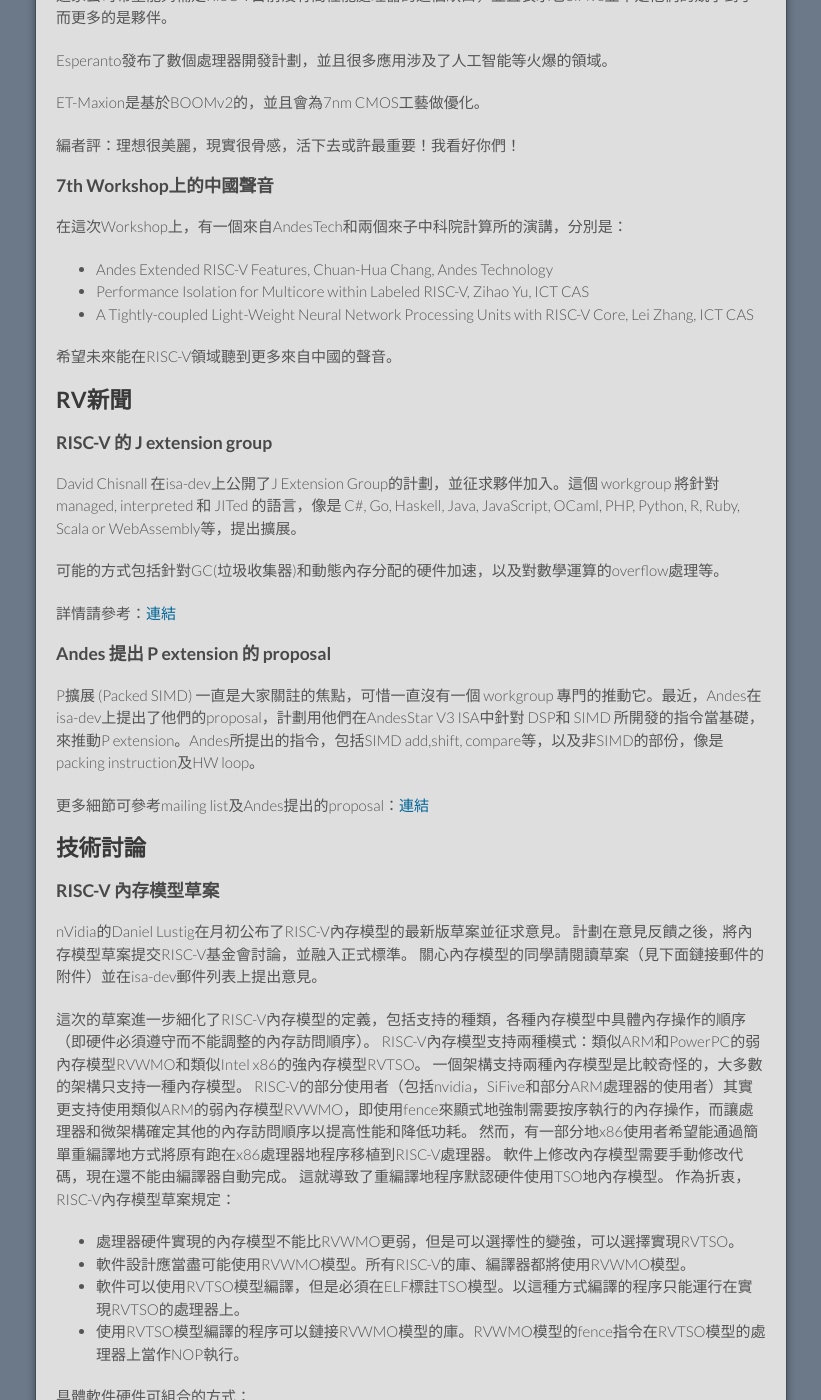
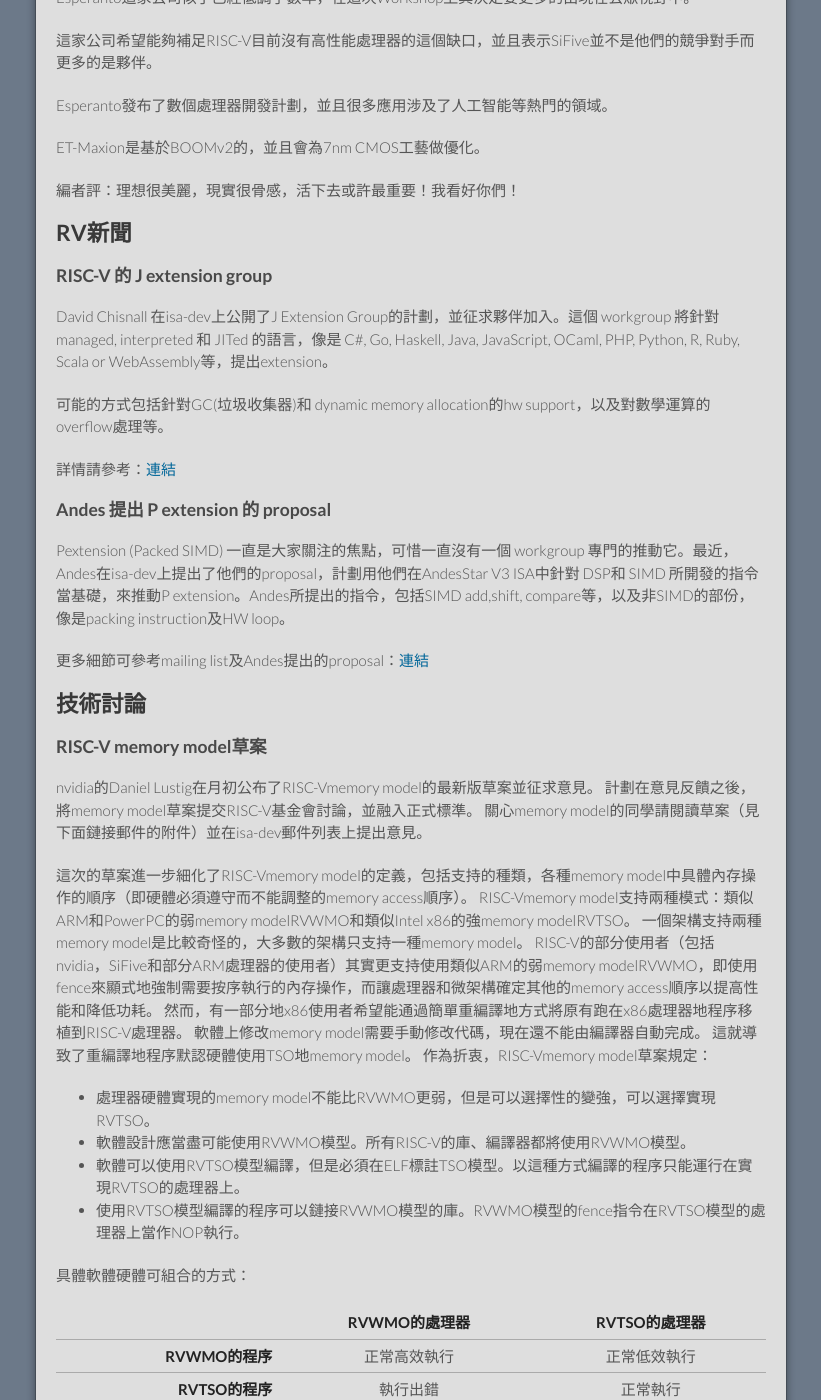
Before and after one commit to cnrv/home, a Jekyll site: the page built from bi-week-rpts/2017-12-07.tc.md, in a window 1280 px wide and 1400 px high, scrolled down 2526 px. Shown: the whole window, without its empty margins (229-1050 px from the left). Built offline with Jekyll 4.4.1, drawn with Linux system fonts in a browser that asks for light colours; Markdown is read by kramdown in place of the engine named in the settings; comment, search, counter and statistics services are not loaded; our own code applies the rules of GitHub Pages for plain Markdown files; some of the changed text lies outside the part shown.

Commit message:
用script做了一次繁簡轉換

````diff
--- a/bi-week-rpts/2017-12-07.tc.md
+++ b/bi-week-rpts/2017-12-07.tc.md
@@ -7,17 +7,17 @@
 要點新聞：
 
 - 第七屆RISC-V Workshop在加州成功舉辦
-- 西部數據在RISC-V Workshop上發表其宏大的構想
-- 下屆Workshop將在明年5月在巴塞羅那舉辦
+- WD在RISC-V Workshop上發表其宏大的構想
+- 下屆Workshop將在明年5月在Barcelona舉辦
 
 ## 第七屆RISC-V Workshop專欄
 ### 第七屆RISC-V Workshop在加州成功舉辦
 
 ![7th Workshop at WD](/assets/images/bi-weekly-rpts/2017-12-07/wd-7th-rv-workshop.jpg)
 
-上周在加州西部數據總部舉辦的第七屆RISC-V Workshop非常成功，為期兩天的研討會包含了47個session，以及26個poster/demo session。總共有近500人參加，因為安排緊湊，這次甚至取消了提問環節。
+上周在加州WD總部舉辦的第七屆RISC-V Workshop非常成功，為期兩天的研討會包含了47個session，以及26個poster/demo session。總共有近500人參加，因為安排緊湊，這次甚至取消了提問環節。
 
-下一屆Workshop將於明年5月在巴塞羅那的超算中心舉行，有機會前往的千萬不要錯過。
+下一屆Workshop將於明年5月在Barcelona的BSC-CNS(Barcelona Supercomputing Center舉行，有機會前往的千萬不要錯過。
 
 目前基金會有100個左右會員，其中個人會員在過去半年增長了一倍左右。
 
@@ -28,16 +28,16 @@
 1. [http://www.lowrisc.org/blog/2017/11/seventh-risc-v-workshop-day-one/](http://www.lowrisc.org/blog/2017/11/seventh-risc-v-workshop-day-one/)
 2. [http://www.lowrisc.org/blog/2017/11/seventh-risc-v-workshop-day-two/](http://www.lowrisc.org/blog/2017/11/seventh-risc-v-workshop-day-two/)
 
-### 西部數據在RISC-V Workshop上發表其宏大的構想
+### WD在RISC-V Workshop上發表其宏大的構想
 
-西部數據，一家老牌的數據存儲公司，正在努力的將自身轉變為一家以數據為中心並且提供開放計算平台和環境的公司。
+WD，一家老牌的資料存儲公司，正在努力的將自身轉變為一家以資料為中心並且提供開放計算平台和環境的公司。
 
-在Workshop上西數的CTO Martin Fink發表了令人激動的演講，他首先闡明了公司的願景，同時表明在其每年出貨的產品中包含了10億個處理器核心。西部數據希望在未來將這
-些處理器都替換為RISC-V架構的CPU。編者表示這絕對能讓西部數據省下一大筆授權費和版稅。為了實現這個目標，西部數據將全力支持RISC-V標準的發展，且積極的采用相關的技術和產品或者投資相關領域的公司。Esperanto這家做高端RISC-V處理器的公司就是西部數據投資的對象之一。
+在Workshop上西數的CTO Martin Fink發表了令人激動的演講，他首先闡明了公司的願景，同時表明在其每年出貨的產品中包含了10億個處理器核心。WD希望在未來將這
+些處理器都替換為RISC-V架構的CPU。編者表示這絕對能讓WD省下一大筆授權費和版稅。為了實現這個目標，WD將全力支持RISC-V標準的發展，且積極的採用相關的技術和產品或者投資相關領域的公司。Esperanto這家做高端RISC-V處理器的公司就是WD投資的對象之一。
 
 編者認為這個新聞所帶來的傳播價值遠大於其本身，這向所有對RISC-V持懷疑態度的人們傳達了一個更加積極的信息，相信能夠讓更多的夥伴加入到RISC-V的這場革命中來。
 
-相關報道見西部數據官文以及福布斯的報道。
+相關報道見WD官方新聞以及Forbes的報道。
 
 Link:
 
@@ -46,33 +46,33 @@
 
 ### 人人都關心的RISC-V Vector-Extension
 
-這次研討會上，向量擴展指令級是大家所非常期待和關心的。
+這次研討會上，向量extension指令級是大家所非常期待和關心的。
 
-Roger Espasa代表基金會的V-ext工作組匯報了當前最新的進展。
+Roger Espasa代表基金會的V-extworkgroup匯報了當前最新的進展。
 
-他首先談到了V-ext的目標是為了達到更好的能效並且減少指令和內存訪問的帶寬，也希望能夠有很強的擴展性以支持各類規模的實現，當然深度學習和人工智能也和這有一定的關系。
+他首先談到了V-ext的目標是為了達到更好的能效並且減少指令和memory access的bandwidth，也希望能夠有很強的extension性以支持各類規模的實現，當然深度學習和人工智能也和這有一定的關係。
 
-工作組希望充分吸取過去的教訓，來定義一種史上最好的向量指令集。這包括充分的可擴展性和靈活性，不僅支持標量和向量運算也希望可選的支持矩陣(2D)運算。
+workgroup希望充分吸取過去的教訓，來定義一種史上最好的向量指令集。這包括充分的可extension性和靈活性，不僅支持標量和向量運算也希望可選的支持矩陣(2D)運算。
 
 當前的草案中包含（最多）32個向量寄存器，數量是可動態變化的。同時每個寄存器的大小也是可變的，甚至可以是一個Matrix，而且有自己的類型定義。
 
 而向量指令則包含一系列的向量運算和內存相關操作，很多操作都支持Mask，來使得部分計算變得可能。
 
-工作組希望在下次Workshop前ratified這個擴展，同時更加重要的是，他們期待能有志願者來幫助完成LLVM和GCC auto-vectorizer的支持，這裏目前可能還是個空白，並且相信極具挑戰性。如果你有興趣，可以加入基金會和工作組貢獻你的力量。
+workgroup希望在下次Workshop前ratified這個extension，同時更加重要的是，他們期待能有志願者來幫助完成LLVM和GCC auto-vectorizer的支持，這裏目前可能還是個空白，並且極具挑戰性。如果你有興趣，可以加入基金會和workgroup貢獻你的力量。
 
-### 關於RISC-V 安全擴展
+### 關於RISC-V Securityextension
 
-研討會上緊隨著V-ext，安全擴展工作組也報告了其進展，安全這個議題主要包含隔離和加密兩部分，這次的報告更多的是闡述其加密擴展。
+研討會上緊隨著V-ext，Securityextensionworkgroup也報告了其進展，Security這個議題主要包含隔離和加密兩部分，這次的報告更多的是闡述其加密extension。
 
-值得一提的是，安全擴展嚴重依賴正在定制中的V-ext來實現高效的crypto加速，安全擴展額外增加了一些如GF操作的指令，配合v-ext來高效的實現加密功能。
+值得一提的是，Securityextension嚴重依賴正在定制中的V-ext來實現高效的crypto加速，Securityextension額外增加了一些如GF操作的指令，配合v-ext來高效的實現加密功能。
 
 ### 再說BOOMv2
 
-BOOM的作者Chris Celio臨近博士畢業，這一次他在另一個同事的幫助下，共同完成了BOOM的改進工作。
+BOOM的作者Chris Celio臨近博士畢業，這一次他在另一個來自台灣的同事的幫助下，共同完成了BOOM的改進工作。
 
-BOOM已經去tape-out，整個tapeout的工作僅用了兩個人4個月的時間。這也一定程度上體現了chisel的優勢，當需要對一個覆雜的CPU體系架構做優化時，更高級的抽象和優化有效的減少了開發的時間，而且chisel這種開放的平台可以允許開發者生成各種不同的實現組合，然後通過後期的仿真和評估結果選擇最好的那個。
+BOOM已經tape-out，整個tapeout的工作僅用了兩個人4個月的時間。這也一定程度上體現了chisel的優勢，當需要對一個覆雜的CPU體系架構做優化時，更高級的抽象和優化有效的減少了開發的時間，而且chisel這種開放的平台可以允許開發者生成各種不同的實現組合，然後通過後期的Simulation和評估結果選擇最好的那個。
 
-Chris表示這四個月中大部分的時間都花在物理設計相關的工作上，真正重寫chisel並沒太花時間。
+Chris表示這四個月中大部分的時間都花在physical design相關的工作上，真正重寫chisel並沒太花時間。
 
 另外Chris Celio已經被Esperanto收入麾下。
 
@@ -80,62 +80,54 @@
 
 Esperanto這家公司似乎已經低調了數年，在這次Workshop上其決定要更多的出現在公眾視野中。
 
-這家公司希望能夠補足RISC-V目前沒有高性能處理器的這個缺口，並且表示它SiFive並不是他們的競爭對手而更多的是夥伴。
+這家公司希望能夠補足RISC-V目前沒有高性能處理器的這個缺口，並且表示SiFive並不是他們的競爭對手而更多的是夥伴。
 
-Esperanto發布了數個處理器開發計劃，並且很多應用涉及了人工智能等火爆的領域。
+Esperanto發布了數個處理器開發計劃，並且很多應用涉及了人工智能等熱門的領域。
 
 ET-Maxion是基於BOOMv2的，並且會為7nm CMOS工藝做優化。
 
 編者評：理想很美麗，現實很骨感，活下去或許最重要！我看好你們！
 
-### 7th Workshop上的中國聲音
 
-在這次Workshop上，有一個來自AndesTech和兩個來子中科院計算所的演講，分別是：
-
-- Andes Extended RISC-V Features, Chuan-Hua Chang, Andes Technology
-- Performance Isolation for Multicore within Labeled RISC-V, Zihao Yu, ICT CAS
-- A Tightly-coupled Light-Weight Neural Network Processing Units with RISC-V Core, Lei Zhang, ICT CAS
-
-希望未來能在RISC-V領域聽到更多來自中國的聲音。
 
 ## RV新聞
 
 ### RISC-V 的 J extension group
 
-David Chisnall 在isa-dev上公開了J Extension Group的計劃，並征求夥伴加入。這個 workgroup 將針對 managed, interpreted 和 JITed 的語言，像是 C#, Go, Haskell, Java, JavaScript, OCaml, PHP, Python, R, Ruby, Scala or WebAssembly等，提出擴展。
+David Chisnall 在isa-dev上公開了J Extension Group的計劃，並征求夥伴加入。這個 workgroup 將針對 managed, interpreted 和 JITed 的語言，像是 C#, Go, Haskell, Java, JavaScript, OCaml, PHP, Python, R, Ruby, Scala or WebAssembly等，提出extension。
 
-可能的方式包括針對GC(垃圾收集器)和動態內存分配的硬件加速，以及對數學運算的overflow處理等。
+可能的方式包括針對GC(垃圾收集器)和 dynamic memory allocation的hw support，以及對數學運算的overflow處理等。
 
 詳情請參考：[連結](https://groups.google.com/a/groups.riscv.org/d/msgid/sw-dev/A01AD003-EC8D-4769-B477-063B6B2AA483%40cl.cam.ac.uk)
 
 ### Andes 提出 P extension 的 proposal
 
-P擴展 (Packed SIMD) 一直是大家關註的焦點，可惜一直沒有一個 workgroup 專門的推動它。最近，Andes在isa-dev上提出了他們的proposal，計劃用他們在AndesStar V3 ISA中針對 DSP和 SIMD 所開發的指令當基礎，來推動P extension。Andes所提出的指令，包括SIMD add,shift, compare等，以及非SIMD的部份，像是packing instruction及HW loop。
+Pextension (Packed SIMD) 一直是大家關注的焦點，可惜一直沒有一個 workgroup 專門的推動它。最近，Andes在isa-dev上提出了他們的proposal，計劃用他們在AndesStar V3 ISA中針對 DSP和 SIMD 所開發的指令當基礎，來推動P extension。Andes所提出的指令，包括SIMD add,shift, compare等，以及非SIMD的部份，像是packing instruction及HW loop。
 
 更多細節可參考mailing list及Andes提出的proposal：[連結](https://groups.google.com/a/groups.riscv.org/d/msgid/isa-dev/07af1851-92fc-4a46-ad1e-9c51442c11df%40groups.riscv.org?utm_medium=email&utm_source=footer)
 
 ## 技術討論
 
-### RISC-V 內存模型草案
+### RISC-V memory model草案
 
-nVidia的Daniel Lustig在月初公布了RISC-V內存模型的最新版草案並征求意見。
-計劃在意見反饋之後，將內存模型草案提交RISC-V基金會討論，並融入正式標準。
-關心內存模型的同學請閱讀草案（見下面鏈接郵件的附件）並在isa-dev郵件列表上提出意見。
+nvidia的Daniel Lustig在月初公布了RISC-Vmemory model的最新版草案並征求意見。
+計劃在意見反饋之後，將memory model草案提交RISC-V基金會討論，並融入正式標準。
+關心memory model的同學請閱讀草案（見下面鏈接郵件的附件）並在isa-dev郵件列表上提出意見。
 
-這次的草案進一步細化了RISC-V內存模型的定義，包括支持的種類，各種內存模型中具體內存操作的順序（即硬件必須遵守而不能調整的內存訪問順序）。
-RISC-V內存模型支持兩種模式：類似ARM和PowerPC的弱內存模型RVWMO和類似Intel x86的強內存模型RVTSO。
-一個架構支持兩種內存模型是比較奇怪的，大多數的架構只支持一種內存模型。
-RISC-V的部分使用者（包括nvidia，SiFive和部分ARM處理器的使用者）其實更支持使用類似ARM的弱內存模型RVWMO，即使用fence來顯式地強制需要按序執行的內存操作，而讓處理器和微架構確定其他的內存訪問順序以提高性能和降低功耗。
+這次的草案進一步細化了RISC-Vmemory model的定義，包括支持的種類，各種memory model中具體內存操作的順序（即硬體必須遵守而不能調整的memory access順序）。
+RISC-Vmemory model支持兩種模式：類似ARM和PowerPC的弱memory modelRVWMO和類似Intel x86的強memory modelRVTSO。
+一個架構支持兩種memory model是比較奇怪的，大多數的架構只支持一種memory model。
+RISC-V的部分使用者（包括nvidia，SiFive和部分ARM處理器的使用者）其實更支持使用類似ARM的弱memory modelRVWMO，即使用fence來顯式地強制需要按序執行的內存操作，而讓處理器和微架構確定其他的memory access順序以提高性能和降低功耗。
 然而，有一部分地x86使用者希望能通過簡單重編譯地方式將原有跑在x86處理器地程序移植到RISC-V處理器。
-軟件上修改內存模型需要手動修改代碼，現在還不能由編譯器自動完成。
-這就導致了重編譯地程序默認硬件使用TSO地內存模型。
-作為折衷，RISC-V內存模型草案規定：
-- 處理器硬件實現的內存模型不能比RVWMO更弱，但是可以選擇性的變強，可以選擇實現RVTSO。
-- 軟件設計應當盡可能使用RVWMO模型。所有RISC-V的庫、編譯器都將使用RVWMO模型。
-- 軟件可以使用RVTSO模型編譯，但是必須在ELF標註TSO模型。以這種方式編譯的程序只能運行在實現RVTSO的處理器上。
+軟體上修改memory model需要手動修改代碼，現在還不能由編譯器自動完成。
+這就導致了重編譯地程序默認硬體使用TSO地memory model。
+作為折衷，RISC-Vmemory model草案規定：
+- 處理器硬體實現的memory model不能比RVWMO更弱，但是可以選擇性的變強，可以選擇實現RVTSO。
+- 軟體設計應當盡可能使用RVWMO模型。所有RISC-V的庫、編譯器都將使用RVWMO模型。
+- 軟體可以使用RVTSO模型編譯，但是必須在ELF標註TSO模型。以這種方式編譯的程序只能運行在實現RVTSO的處理器上。
 - 使用RVTSO模型編譯的程序可以鏈接RVWMO模型的庫。RVWMO模型的fence指令在RVTSO模型的處理器上當作NOP執行。
 
-具體軟件硬件可組合的方式：
+具體軟體硬體可組合的方式：
 
 |             | RVWMO的處理器 | RVTSO的處理器  |
 | ---------:  |  :----:       | :---:         |
@@ -146,19 +138,19 @@
 
 
 
-### 由硬件控制的頁表A/D標志位引發的思考
+### 由硬體控制的page table A/Dflag引發的思考
 
-（小編：這個討論有點發散，不得不驚嘆於體系結構還是有那麽多令人糾結的驚人的細節）
-RISC-V priv spec在頁表的葉子節點（也就是具體內存頁的頁表項）上有A(已訪問)和D(已修改)兩個標志位。
-RISC-V可以支持硬件或者軟件管理的A/D控制。
-現在大部分的處理器和操作系統都使用軟件方式，即：出現訪問一個頁而A==0的時候或修改一個頁而D==0的時候，TLB引發頁錯誤要求軟件修改標志位。
-鑒於該操作可能會很頻繁並影響新能，處理器可以選擇使用硬件處理，即TLB直接修改頁表。這裏就引出了好幾個問題：
+（小編：這個討論有點發散，不得不驚嘆於Architecture還是有那麽多令人糾結的驚人的細節）
+RISC-V priv spec在page table 的leaf node （也就是具體內存頁的page table entry）上有A(已訪問)和D(已修改)兩個flag。
+RISC-V可以支持硬體或者軟體管理的A/D控制。
+現在大部分的處理器和操作系統都使用軟體方式，即：出現訪問一個頁而A==0的時候或修改一個頁而D==0的時候，TLB引發頁錯誤要求軟體修改flag。
+鑒於該操作可能會很頻繁並影響性能，處理器可以選擇使用硬體處理，即TLB直接修改page table 。這裏就引出了好幾個問題：
 
-- 如果操作系統不知道怎麽辦？操作系統有可能會軟件緩存頁表標志位，完全硬件處理則導致軟件硬件不一致。這個問題還算好解決，硬件處理A/D標志位的處理器需要在device tree中說明。
+- 如果操作系統不知道怎麽辦？操作系統原本可能會software cache 住 page table 的 flag，完全硬體處理則會導致軟體硬體不一致。這個問題還算好解決，硬體處理A/Dflag的處理器需要在device tree中說明。
 
-- 為什麽只有葉子節點才有A/D標志位？中間頁表項也可以設置A/D標志位。這樣很可能可以在頁表的第二級就發現缺頁。但是維護非葉子節點的A/D標志位很覆雜！
+- 為什麽只有leaf node 才有A/Dflag？中間page table entry也可以設置A/Dflag。這樣很可能可以在page table 的第二級就發現缺頁。但是維護非leaf node 的A/Dflag很複雜！
 
-- 如果硬件修改標志位，TLB會不會誤改？比如說ITLB的預取指和深流水線。如果解決該問題，那麽所有TLB修改就是個fence了。如果是fence，hypervisor（虛擬層）的行為就不確定了，就不能嚴格重跑了（hypervisor的一個重要功能）。（小編：這些問題，現在看起來，還是很無解）
+- 如果硬體修改flag，TLB會不會誤改？比如說ITLB的預取指和深流水線。如果解決該問題，那麽所有TLB修改就是個fence了。如果是fence，hypervisor（虛擬層）的行為就不確定了，就不能嚴格重跑了（hypervisor的一個重要功能）。（小編：這些問題，現在看起來，還是很無解）
 
 isa-dev上的討論：[https://goo.gl/TywzWt](https://groups.google.com/a/groups.riscv.org/d/msg/isa-dev/0aIYw-W0tl4/eAXB_tXRBwAJ)
 
@@ -167,25 +159,25 @@
 這是一個有趣的問題。
 舉個例子，`SC rd, rs1, rs2`，該指令會檢查之前`LR`指令加上的鎖是否完好，如果完好，則將`rs2`的值寫入`rs1`所指向的內存，用`rd`返回1，
 否則返回0並不執行寫操作。
-可是，如果`rd`是常置0的寄存器`x0`呢？按標準定義，如果鎖完好，那麽寫操作將會執行，但是`x0`不能被賦值，所以返回值仍然是0，軟件看見的原子操作失敗。
+可是，如果`rd`是常置0的寄存器`x0`呢？按標準定義，如果鎖完好，那麽寫操作將會執行，但是`x0`不能被賦值，所以返回值仍然是0，軟體看見的原子操作失敗。
 顯然，一個正常的編譯器不會生成這樣的代碼。
 
 於是，有人提問:
 
-> 應該把這條指令定義為非法指令嗎？這樣該指令就可以以後被擴展為其他指令了啊。
+> 應該把這條指令定義為非法指令嗎？這樣該指令就可以以後被extension為其他指令了啊。
 
 的確啊，該指令沒有什麽合法用途，完全浪費指令空間啊。
-可是，RISC-V的產生就是為了設計一個對硬件高效同時軟件也高性能的指令集。
+可是，RISC-V的產生就是為了設計一個對硬體高效同時軟體也高性能的指令集。
 指令集的一個基本設計思路就是避免將RISC逐步變成一個CISC。
-這也是為什麽條件執行、多寄存器壓棧等等指令都沒有被標準指令級采納的原因。
-如果定義該指令為非法指令，硬件上就必須把它當作一個特殊情況處理。
+這也是為什麽條件執行、多寄存器壓棧等等指令都沒有被標準指令級採納的原因。
+如果定義該指令為非法指令，硬體上就必須把它當作一個特殊情況處理。
 這樣的特殊情況多了，RISC-V就變成"CISC-V"了。
 
 - 郵件列表上的討論：[https://goo.gl/yhpu5V](https://groups.google.com/a/groups.riscv.org/d/msg/isa-dev/eaNx93Dm9WI/7zE7e1YUAwAJ)
 
 ### AXI4Deinterleaver的用途
 
-Rocket-Chip提供了一個叫做AXI4Deinterleaver模塊。該模塊用於重排從AXI總線到TileLink總線的突發報文。
+Rocket-Chip提供了一個叫做AXI4Deinterleavermodule 。該module 用於重排從AXI總線到TileLink總線的突發報文。
 AXI總線允許兩個多傳輸周期的突發報文互相交疊子周期的傳輸（利用報文的id區分），但是TileLink則不允許一個突發報文被其他報文打斷。
 為了解決該協議沖突，AXI4Deinterleaver則對多個並發的突發報文經行緩沖再串行傳輸。
 
@@ -230,9 +222,9 @@
 }
 ```
 
-- 支持參數化黑盒子定義。但是黑盒子內部不再支持有任何Chisel硬件邏輯（就是說Chisel3的黑盒子必須是純的框架定義）。
+- 支持參數化黑盒子定義。但是黑盒子內部不再支持有任何Chisel硬體邏輯（就是說Chisel3的黑盒子必須是純的框架定義）。
 - 默認時鐘信號從`clk`更名為`clock`。
-- 內存模塊實例化方法參數調整。
+- 內存module 實例化方法參數調整。
 - 增加`IrrevocableIO`類型。該類型類似於`ReadyValidIO`，但是`valid`信號一旦被置高，在`ready`為高之前，不能撤回。
 - 重構Chisel3的測試支持。
 - 新添很多實驗特性。
@@ -241,7 +233,7 @@
 更詳細的說明，請參看Chisel3的[發布聲明](https://github.com/freechipsproject/chisel3/releases/tag/v3.0.0)
 
 ### QEMU 的risc-v port 加入了針對priv 1.10的支持及針對SMP的支持
-Michael Clark 最近幫 QEMU 的risc-v port 加上了不少功能，包括針對 priv 1.10 丶SMP丶及PLIC的支援。為了支援還未升級的軟件，舊有針對 priv 1.9.1 的部份仍被保存。
+Michael Clark 最近幫 QEMU 的risc-v port 加上了不少功能，包括針對 priv 1.10 丶SMP丶及PLIC的支援。為了支援還未升級的軟體，舊有針對 priv 1.9.1 的部份仍被保存。
 
 更多細節可參考 pull request [71](https://github.com/riscv/riscv-qemu/pull/71)
 
@@ -260,7 +252,7 @@
 
 ## 招聘簡訊
 
-_CNRV提供為行業公司提供公益性質的一句話的招聘信息發布，若有任何體系結構、IC設計、軟件開發的招聘信息，歡迎聯系我們！_
+_CNRV提供為行業公司提供公益性質的一句話的招聘信息發布，若有任何Architecture、IC設計、軟體開發的招聘信息，歡迎聯系我們！_
 
 ----
 
@@ -275,4 +267,4 @@
 
 ----
 
-<a rel="license" href="http://creativecommons.org/licenses/by-nc-sa/3.0/cn/"><img alt="知識共享許可協議" style="border-width:0" src="https://i.creativecommons.org/l/by-nc-sa/3.0/cn/80x15.png" /></a><br />本作品采用<a rel="license" href="http://creativecommons.org/licenses/by-nc-sa/3.0/cn/">知識共享署名-非商業性使用-相同方式共享 3.0 中國大陸許可協議</a>進行許可。
+<a rel="license" href="http://creativecommons.org/licenses/by-nc-sa/3.0/cn/"><img alt="知識共享許可協議" style="border-width:0" src="https://i.creativecommons.org/l/by-nc-sa/3.0/cn/80x15.png" /></a><br />本作品採用<a rel="license" href="http://creativecommons.org/licenses/by-nc-sa/3.0/cn/">知識共享署名-非商業性使用-相同方式共享 3.0 中國大陸許可協議</a>進行許可。
````
